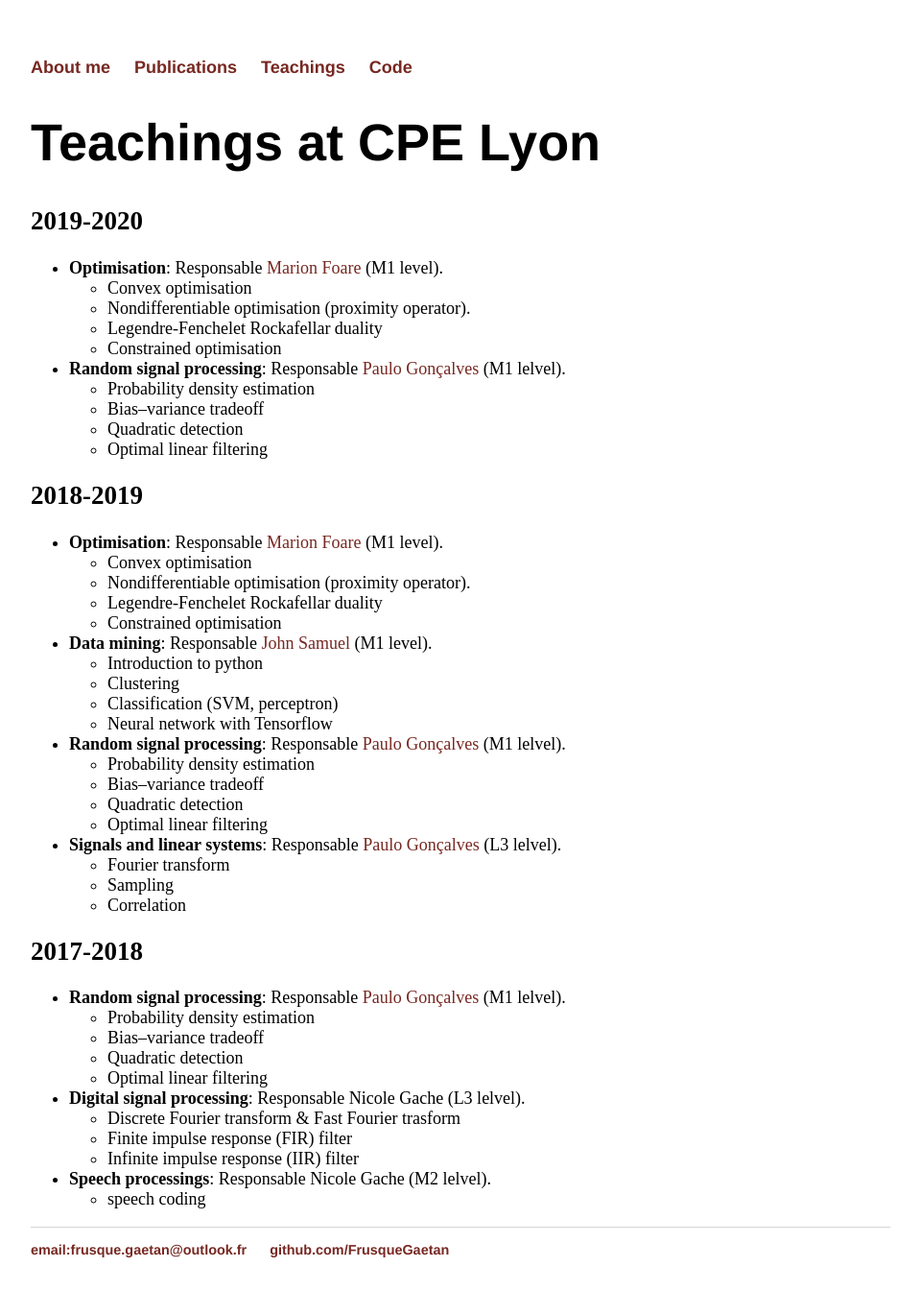
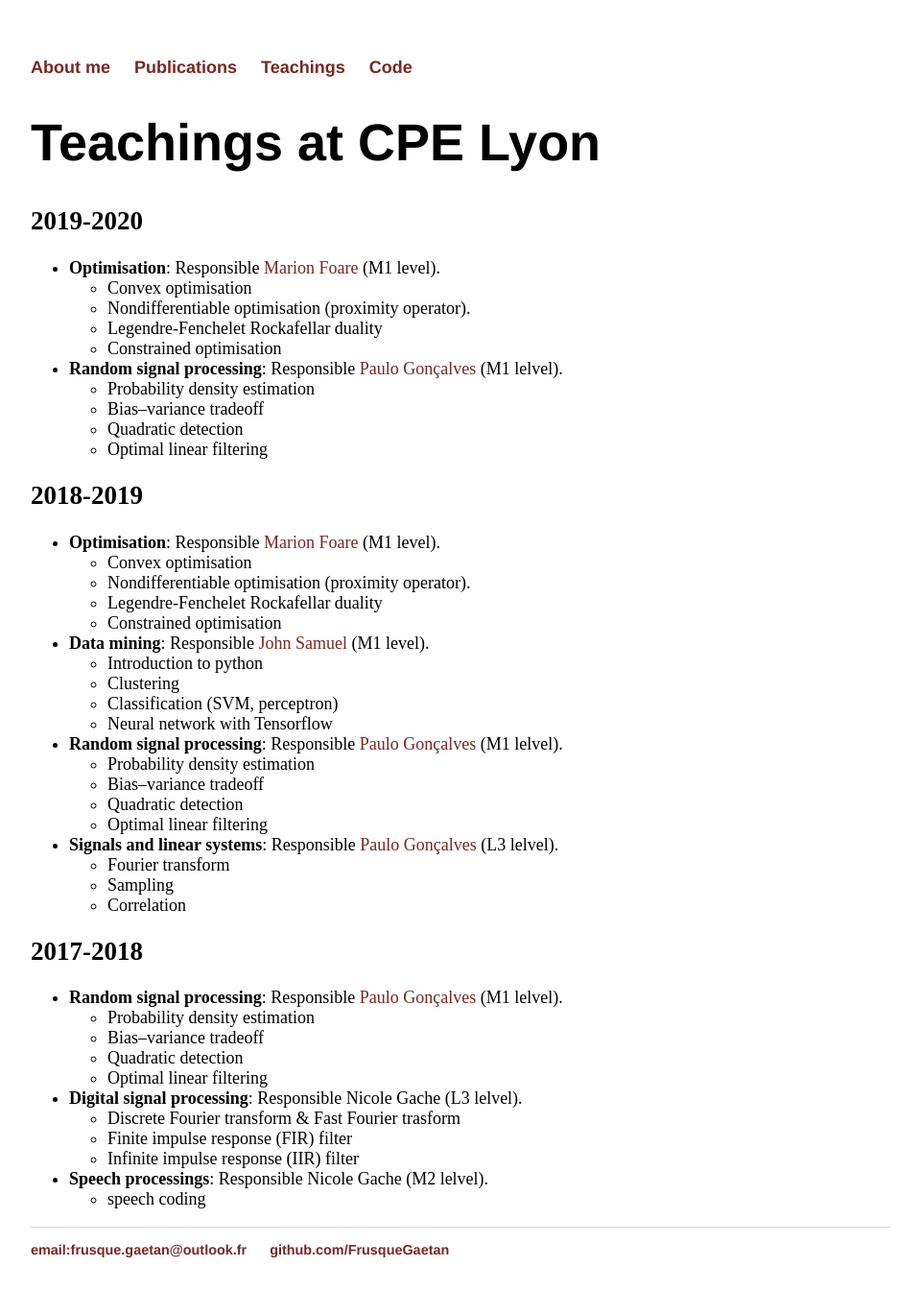
Before and after one commit to FrusqueGaetan/FrusqueGaetan.github.io, a Jekyll site: the page built from Teachings/index.md, in a window 1280 px wide. Shown: the whole page at 96% size, without its empty margins (160-1119 px from the left). Built offline with Jekyll 4.4.1, drawn with Linux system fonts in a browser that asks for light colours.

Commit message:
minor change 2

```diff
--- a/Teachings/index.md
+++ b/Teachings/index.md
@@ -2,59 +2,59 @@
 layout: default
 title: Frusque Gaëtan
 ---
-# Teachings at CPE Lyon
+# Teachings at CPE Lyon #
 
-## 2019-2020
+## 2019-2020 ##
 
-* **Optimisation**: Responsable [Marion Foare](http://perso.ens-lyon.fr/marion.foare/) (M1 level).
+* **Optimisation**: Responsible [Marion Foare](http://perso.ens-lyon.fr/marion.foare/) (M1 level).
   * Convex optimisation
   * Nondifferentiable optimisation (proximity operator).
   * Legendre-Fenchelet Rockafellar duality
   * Constrained optimisation
 
-* **Random signal processing**: Responsable [Paulo Gonçalves](http://perso.ens-lyon.fr/paulo.goncalves/) (M1 lelvel).
+* **Random signal processing**: Responsible [Paulo Gonçalves](http://perso.ens-lyon.fr/paulo.goncalves/) (M1 lelvel).
   * Probability density estimation
   * Bias–variance tradeoff
   * Quadratic detection
   * Optimal linear filtering
 
-## 2018-2019
+## 2018-2019 ##
 
-* **Optimisation**: Responsable [Marion Foare](http://perso.ens-lyon.fr/marion.foare/) (M1 level).
+* **Optimisation**: Responsible [Marion Foare](http://perso.ens-lyon.fr/marion.foare/) (M1 level).
   * Convex optimisation
   * Nondifferentiable optimisation (proximity operator).
   * Legendre-Fenchelet Rockafellar duality
   * Constrained optimisation
 
-* **Data mining**: Responsable [John Samuel](https://johnsamuel.info/fr/index.html) (M1 level).
+* **Data mining**: Responsible [John Samuel](https://johnsamuel.info/fr/index.html) (M1 level).
   * Introduction to python
   * Clustering
   * Classification (SVM, perceptron)
   * Neural network with Tensorflow
 
-* **Random signal processing**: Responsable [Paulo Gonçalves](http://perso.ens-lyon.fr/paulo.goncalves/) (M1 lelvel).
+* **Random signal processing**: Responsible [Paulo Gonçalves](http://perso.ens-lyon.fr/paulo.goncalves/) (M1 lelvel).
   * Probability density estimation
   * Bias–variance tradeoff
   * Quadratic detection
   * Optimal linear filtering
 
-* **Signals and linear systems**: Responsable [Paulo Gonçalves](http://perso.ens-lyon.fr/paulo.goncalves/) (L3 lelvel).
+* **Signals and linear systems**: Responsible [Paulo Gonçalves](http://perso.ens-lyon.fr/paulo.goncalves/) (L3 lelvel).
   * Fourier transform
   * Sampling
   * Correlation
 
-## 2017-2018
+## 2017-2018 ##
 
-* **Random signal processing**: Responsable [Paulo Gonçalves](http://perso.ens-lyon.fr/paulo.goncalves/) (M1 lelvel).
+* **Random signal processing**: Responsible [Paulo Gonçalves](http://perso.ens-lyon.fr/paulo.goncalves/) (M1 lelvel).
   * Probability density estimation
   * Bias–variance tradeoff
   * Quadratic detection
   * Optimal linear filtering
 
-* **Digital signal processing**: Responsable Nicole Gache (L3 lelvel).
+* **Digital signal processing**: Responsible Nicole Gache (L3 lelvel).
   * Discrete Fourier transform & Fast Fourier trasform
   * Finite impulse response (FIR) filter
   * Infinite impulse response (IIR) filter
 
-* **Speech processings**: Responsable Nicole Gache (M2 lelvel).
+* **Speech processings**: Responsible Nicole Gache (M2 lelvel).
   * speech coding
```
Also changed, not shown: Publications/index.md (+1 -1 lines).
